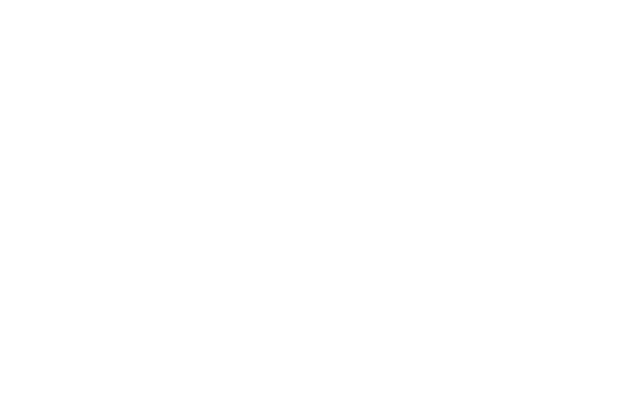
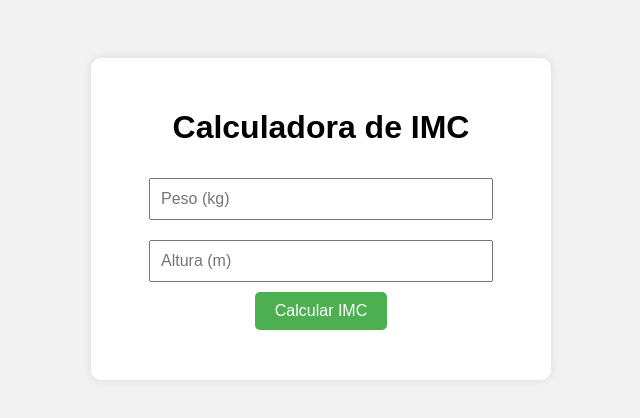
Before and after one commit to riqueLenis/imcCalc, a plain HTML site: page index.html in a window 1280 px wide. Shown: the whole page, without its empty margins (319-959 px from the left). Drawn offline with Linux system fonts and the light colour scheme.

Commit message:
atualização imc calculo

```diff
--- a/index.html
+++ b/index.html
@@ -1,11 +1,23 @@
 <!DOCTYPE html>
 <html lang="en">
+
 <head>
     <meta charset="UTF-8">
     <meta name="viewport" content="width=device-width, initial-scale=1.0">
     <title>Document</title>
+    <link rel="stylesheet" href="style.css">
 </head>
+
 <body>
+    <div class="container">
+        <h1>Calculadora de IMC</h1>
+        <input type="number" id="peso" placeholder="Peso (kg)">
+        <input type="number" id="altura" placeholder="Altura (m)">
+        <br>
+        <button onclick="calcularIMC()">Calcular IMC</button>
+        <div id="resultado"></div>
+    </div>
+</body>
+<script src="script.js"></script>
 
-</body>
 </html>
--- a/script.js
+++ b/script.js
@@ -0,0 +1,29 @@
+function calcularIMC() {
+    const peso = parseFloat(document.getElementById('peso').value);
+    const altura = parseFloat(document.getElementById('altura').value);
+    const resultado = document.getElementById('resultado');
+
+    if (!peso || !altura || altura <= 0) {
+      resultado.textContent = 'Por favor, preencha os campos corretamente.';
+      return;
+    }
+
+    const imc = peso / (altura * altura);
+    let classificacao = '';
+
+    if (imc < 18.5) {
+      classificacao = 'Abaixo do peso';
+    } else if (imc < 25) {
+      classificacao = 'Peso normal';
+    } else if (imc < 30) {
+      classificacao = 'Sobrepeso';
+    } else if (imc < 35) {
+      classificacao = 'Obesidade grau I';
+    } else if (imc < 40) {
+      classificacao = 'Obesidade grau II';
+    } else {
+      classificacao = 'Obesidade grau III';
+    }
+
+    resultado.textContent = `Seu IMC é ${imc.toFixed(2)} (${classificacao})`;
+  }
--- /dev/null
+++ b/style.css
@@ -0,0 +1,42 @@
+body {
+    font-family: Arial, sans-serif;
+    background-color: #f2f2f2;
+    text-align: center;
+    padding: 50px;
+  }
+
+  .container {
+    background-color: white;
+    padding: 30px;
+    border-radius: 10px;
+    box-shadow: 0 0 10px rgba(0,0,0,0.1);
+    max-width: 400px;
+    margin: 0 auto;
+  }
+
+  input {
+    padding: 10px;
+    width: 80%;
+    margin: 10px 0;
+    font-size: 16px;
+  }
+
+  button {
+    padding: 10px 20px;
+    font-size: 16px;
+    background-color: #4CAF50;
+    color: white;
+    border: none;
+    cursor: pointer;
+    border-radius: 5px;
+  }
+
+  button:hover {
+    background-color: #45a049;
+  }
+
+  #resultado {
+    margin-top: 20px;
+    font-size: 18px;
+    font-weight: bold;
+  }
```
Also changed, not shown: back/server.js (deleted).
